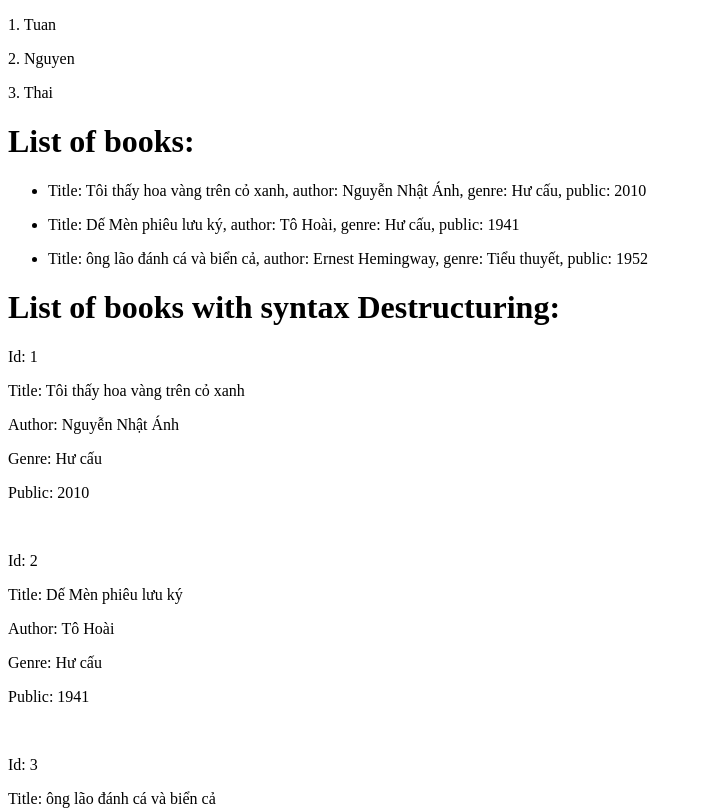
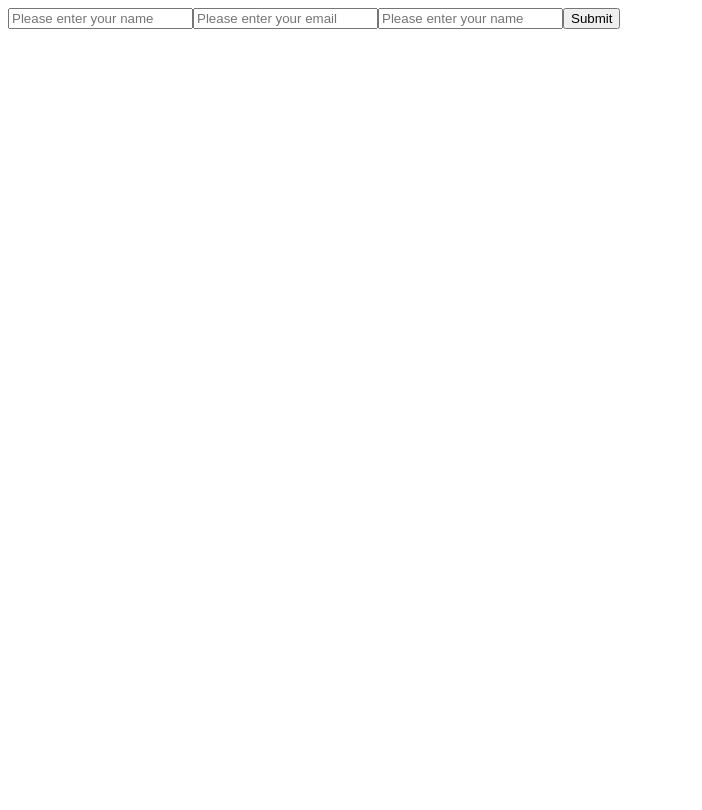
Before and after one commit to tuan782000/vue-course, a Vue app: page / in a window 1280 px wide. Shown: the top 810 px of the page, without its empty margins (0-702 px from the left). Built offline with nearby package versions, Linux system fonts and the light colour scheme.

Commit message:
Interaction with v-model

```diff
--- a/src/App.vue
+++ b/src/App.vue
@@ -13,7 +13,8 @@
 // import MyRefandReactive from './components/MyRefandReactive.vue';
 // import ComputedProperties from './components/ComputedProperties.vue'
 // import ConditionalRendering from './components/ConditionalRendering.vue'
-import InteractionComponent from './components/InteractionComponent.vue';
+// import InteractionComponent from './components/InteractionComponent.vue';
+import InteractionWithModelComponent from './components/InteractionWithModel.vue'
 
 </script>
 <template>
@@ -42,6 +43,6 @@ import InteractionComponent from './components/InteractionComponent.vue';
 
   <!-- ConditionalRendering -->
   <!-- <ConditionalRendering /> -->
-  <InteractionComponent />
+  <InteractionWithModelComponent />
 </template>
 <style scoped></style>
--- /dev/null
+++ b/src/components/InteractionWithModel.vue
@@ -0,0 +1,20 @@
+<script setup>
+import { ref } from 'vue'
+const formData = ref({ username: '', email: '', password: '' })
+const handleSubmit = (e) => {
+  e.preventDefault()
+  alert('Form submited')
+}
+</script>
+<template>
+  <form @submit="handleSubmit" autocomplete="off">
+    <input type="text" placeholder="Please enter your name" v-model="formData.username" />
+    <input type="email" placeholder="Please enter your email" v-model="formData.email" />
+    <input type="password" placeholder="Please enter your name" v-model="formData.password" />
+    <button type="submit">Submit</button>
+  </form>
+
+  <h1>{{ formData.username }}</h1>
+  <h1>{{ formData.email }}</h1>
+  <h1>{{ formData.password }}</h1>
+</template>
```
Also changed, not shown: 1 other file (tests, documents, lock files or other folders).
